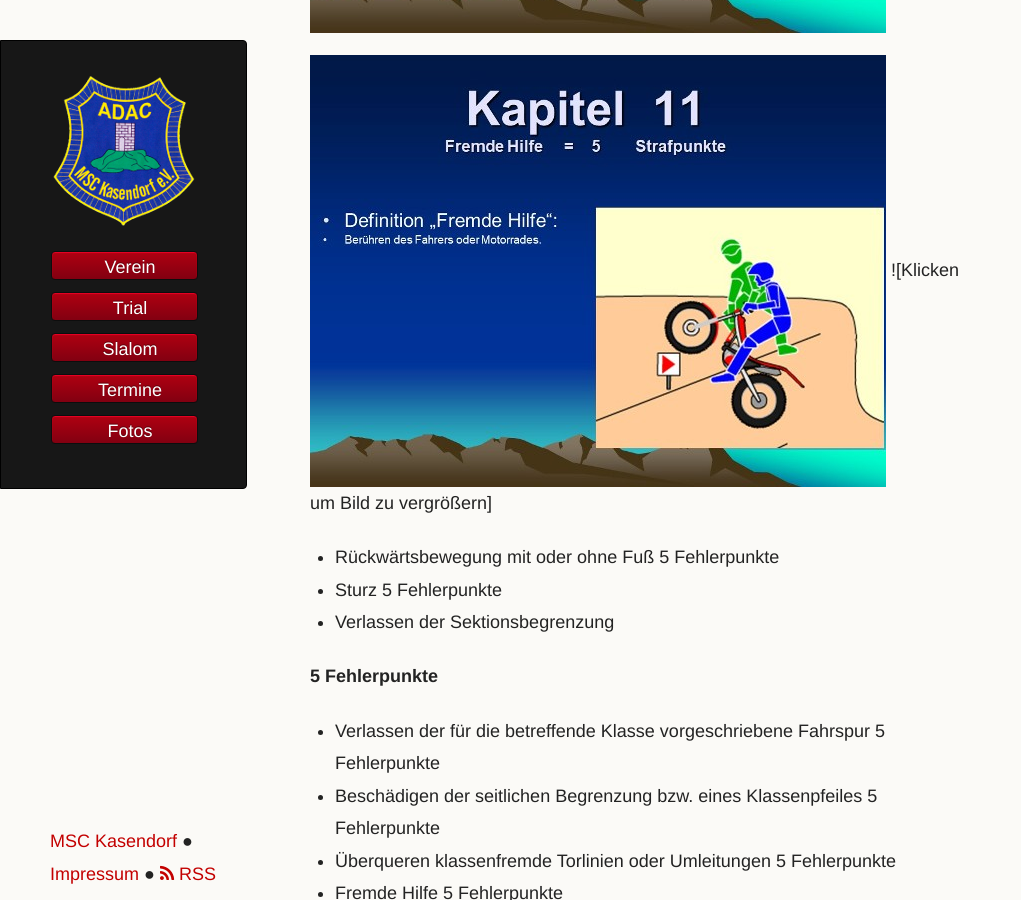
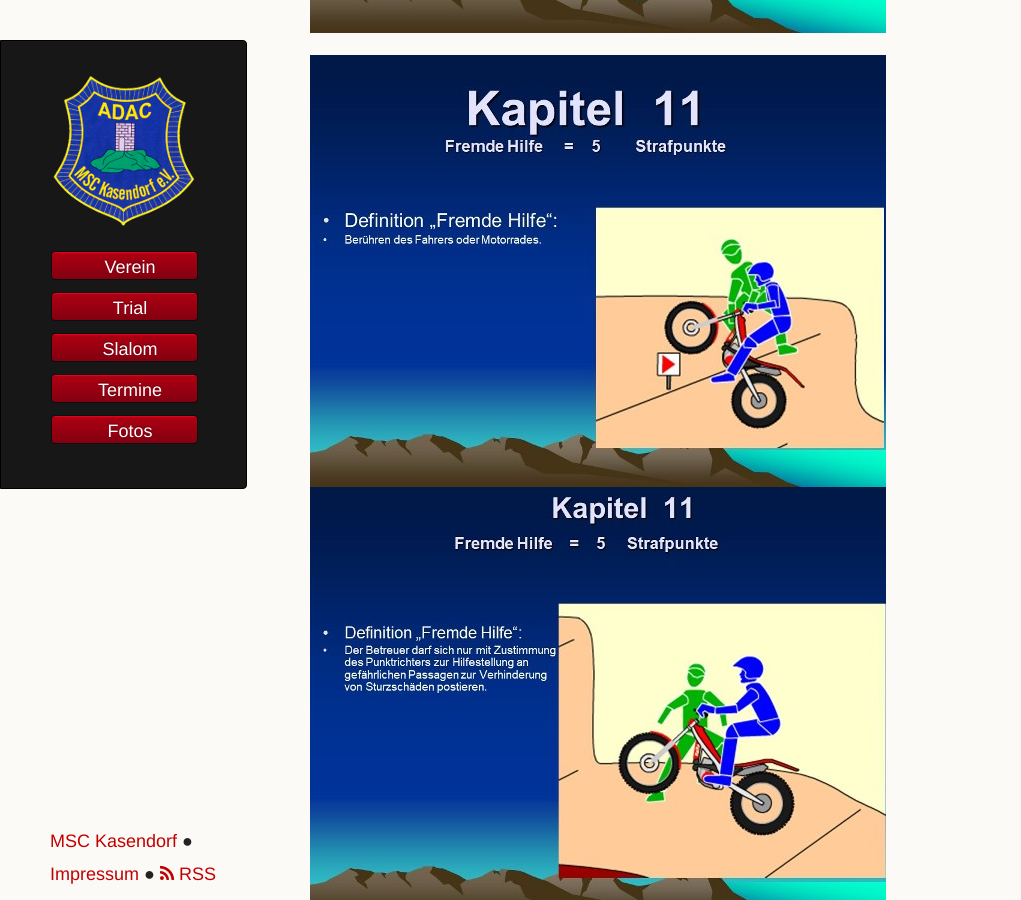
Before and after one commit to msc-kasendorf/docker, a Jekyll site: the page built from docs/page_trial_reglement.md, in a window 1280 px wide and 900 px high, scrolled down 9091 px. Shown: the whole window, without its empty margins (0-1021 px from the left). Built offline with Jekyll 4.4.1, drawn with Linux system fonts in a browser that asks for light colours; some of the changed lines change nothing that is shown.

Commit message:
Update page_trial_reglement.md

```diff
--- a/docs/page_trial_reglement.md
+++ b/docs/page_trial_reglement.md
@@ -57,7 +57,7 @@
 ![Klicken um Bild zu vergrößern](https://github.com/msc-kasendorf/docker/blob/master/docs/download/Trialregeln%20(19).JPG?raw=true)
 
 ![Klicken um Bild zu vergrößern](https://github.com/msc-kasendorf/docker/blob/master/docs/download/Trialregeln%20(20).JPG?raw=true)
-![Klicken um Bild zu vergrößern]
+![Klicken um Bild zu vergrößern](https://github.com/msc-kasendorf/docker/blob/master/docs/download/Trialregeln%20(21).JPG?raw=true)
 
 * Rückwärtsbewegung mit oder ohne Fuß  5 Fehlerpunkte
 * Sturz  5 Fehlerpunkte
```
